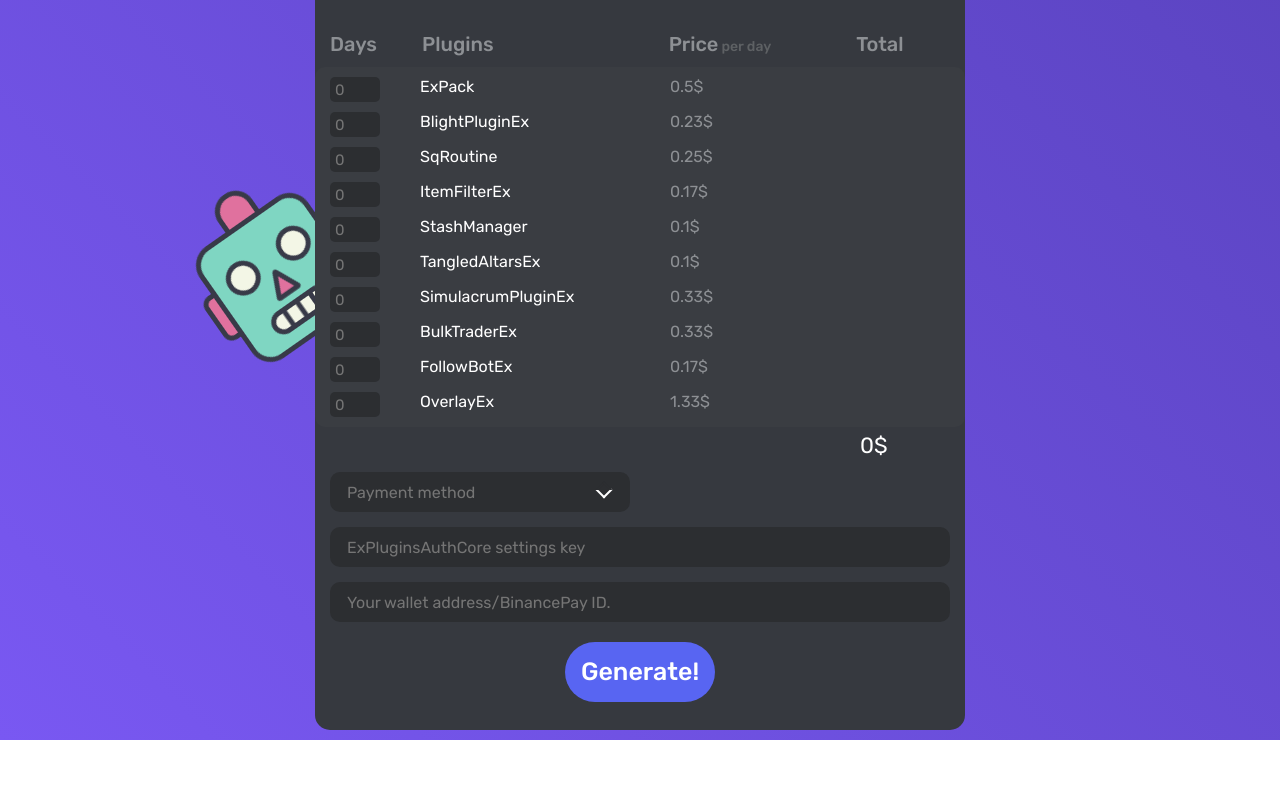
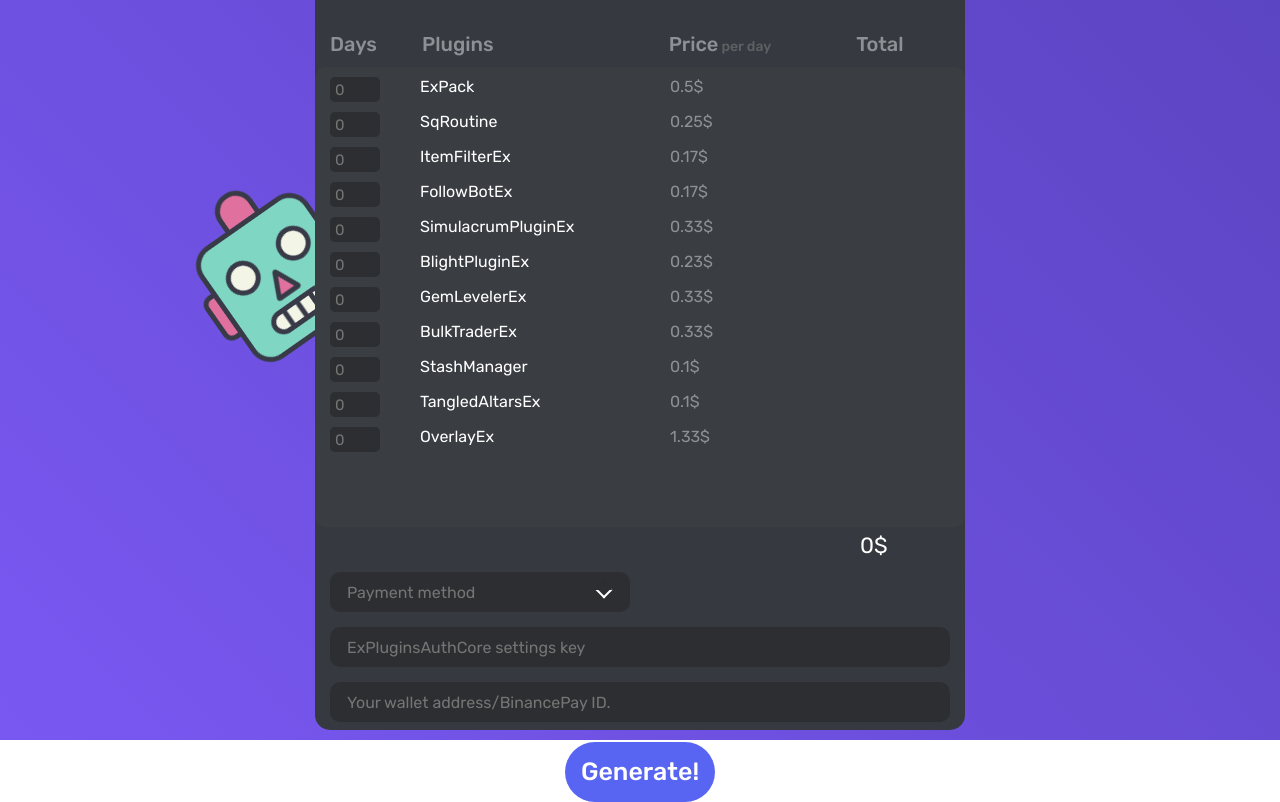
Before and after one commit to Seusheque/seusheque.github.io, a plain HTML site: page index.html in a window 1280 px wide. Shown: the part 60-862 px from the top of the page. Before the commit the page ends 800 px from the top, so only its background shows below. Drawn offline with nearby package versions, Linux system fonts and the light colour scheme.

Commit message:
Update index.html

```diff
--- a/index.html
+++ b/index.html
@@ -6,23 +6,24 @@
     <script>
         var plugins = [
         { id: 0, pluginName: "ExPack" , value: "none",price: 0.5},
-        { id: 1, pluginName: "BlightPluginEx" , value: "none",price: 0.23},
-        { id: 2, pluginName: "SqRoutine" , value: "none",price: 0.25},
-        { id: 3, pluginName: "ItemFilterEx" , value: "none",price: 0.17},
-        { id: 4, pluginName: "StashManager" , value: "none",price: 0.1},
-        { id: 5, pluginName: "TangledAltarsEx" , value: "none",price: 0.1},
-        { id: 6, pluginName: "SimulacrumPluginEx" , value: "none",price: 0.33},
+        { id: 1, pluginName: "SqRoutine" , value: "none",price: 0.25},
+        { id: 2, pluginName: "ItemFilterEx" , value: "none",price: 0.17},
+        { id: 3, pluginName: "FollowBotEx" , value: "none",price: 0.17},
+        { id: 4, pluginName: "SimulacrumPluginEx" , value: "none",price: 0.33},
+        { id: 5, pluginName: "BlightPluginEx" , value: "none",price: 0.23},
+        { id: 6, pluginName: "GemLevelerEx" , value: "none",price: 0.33},
         { id: 7, pluginName: "BulkTraderEx" , value: "none",price: 0.33},
-        { id: 8, pluginName: "FollowBotEx" , value: "none",price: 0.17},
-        { id: 9, pluginName: "OverlayEx" , value: "none",price: 1.33},
-        { id: 10, pluginName: "GemLevelerEx" , value: "none",price: 0.33},
+        { id: 8, pluginName: "StashManager" , value: "none",price: 0.1},
+        { id: 9, pluginName: "TangledAltarsEx" , value: "none",price: 0.1},
+        { id: 10, pluginName: "OverlayEx" , value: "none",price: 1.33},
 
         ];
 
         var paymentMethods = [
-        { id: 0, paymentMethodName: "Binance PayID (ONLY USDT)" , hasNetwork: false, networks:[]},
+        { id: 0, paymentMethodName: "Binance PayID [ONLY USDT]" , hasNetwork: false, networks:[]},
         { id: 1, paymentMethodName: "ETH" , hasNetwork: true, networks:[0,3,5]},
         { id: 2, paymentMethodName: "USDT" , hasNetwork: true, networks:[0,3,6,7]},
+        { id: 3, paymentMethodName: "RUB [RU card]" , hasNetwork: true, networks:[0,3,6,7]},
 
         ];
         var paymentNetworks = [
@@ -44,9 +45,6 @@
         CreateListPlugins();
         CreatePaymentMethods();
         }
-
-
-
 
         function kek(input){
         if (input.value.length > 4) {
@@ -160,7 +158,7 @@
             f=false;
             walletF = true;
         }
-        if(document.getElementById('keyInput').value=='' || !document.getElementById('keyInput').value.includes('-'))
+        if(document.getElementById('keyInput').value=='')
         {
             document.getElementById('keyInput').classList.add('warning');
             f=false;
@@ -450,7 +448,7 @@
         }
         .menu-content{
             box-sizing: border-box;
-            height: 360px;
+            height: 460px;
             overflow-y: scroll;
 
         }
```
